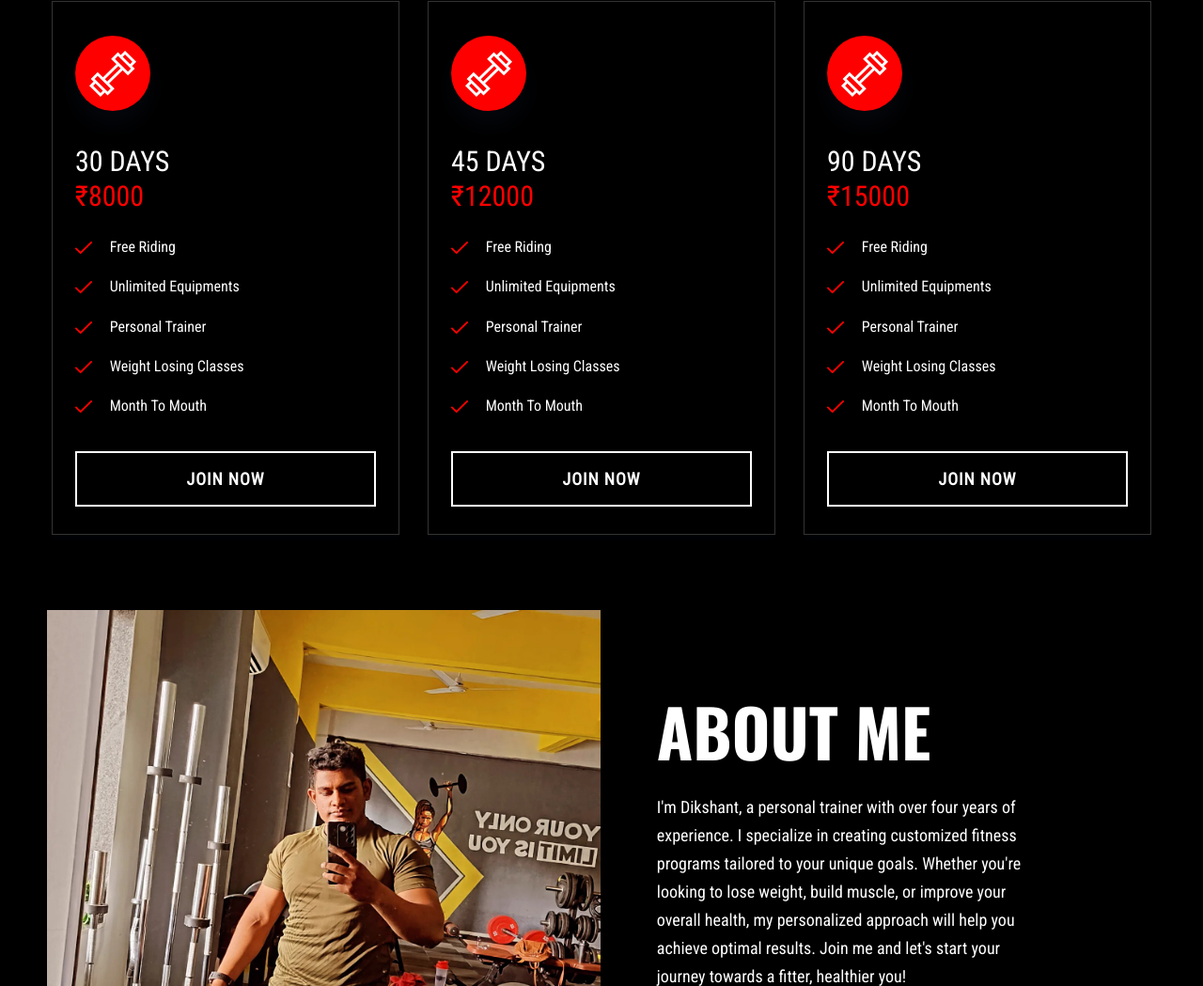
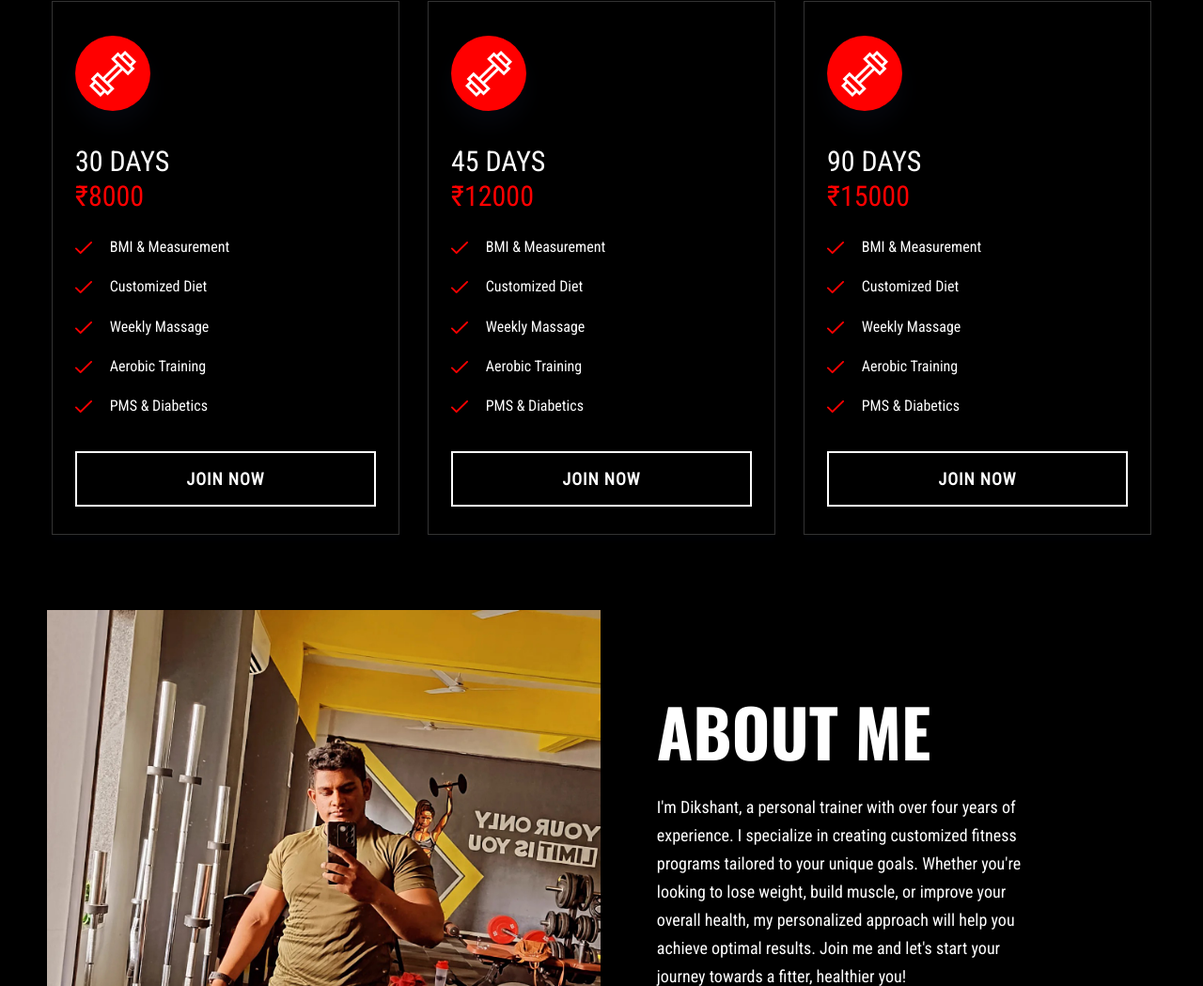
Before and after one commit to Ashraflol/LiftWithDikshant, a plain HTML site: page index.html in a window 1280 px wide. Shown: the part 2775-3824 px from the top of the page at 94% size. Drawn offline with nearby package versions, Linux system fonts and the light colour scheme.

Commit message:
third commit

```diff
--- a/index.html
+++ b/index.html
@@ -149,7 +149,7 @@
                             <img class="square-img" src="assets/img/gallery/team1.png" alt="">
                         </div>
                         <div class="cat-cap">
-                            <h5><a href="services.html">Body Building</a></h5>
+                            <h5><a >Body Building</a></h5>
                             <p>Transform your physique with our Body Building course, featuring personalized workout plans and expert guidance for all levels.</p>
                         </div>
                     </div>
@@ -160,7 +160,7 @@
                             <img class="square-img" src="assets/img/gallery/team2.png" alt="">
                         </div>
                         <div class="cat-cap">
-                            <h5><a href="services.html">Muscle Gain</a></h5>
+                            <h5><a >Muscle Gain</a></h5>
                             <p>Achieve significant muscle growth with our tailored Muscle Gain program, designed for all fitness levels.</p>
                         </div>
                     </div>
@@ -171,7 +171,7 @@
                             <img class="square-img" src="assets/img/gallery/weightloss.jpg" alt="">
                         </div>
                         <div class="cat-cap">
-                            <h5><a href="services.html">Weight Loss</a></h5>
+                            <h5><a >Weight Loss</a></h5>
                             <p>Shed pounds effectively with our Weight Loss program, featuring personalized plans and expert support.</p>
                         </div>
                     </div>
@@ -182,7 +182,7 @@
                             <img class="square-img" src="assets/img/gallery/functional.jpg" alt="">
                         </div>
                         <div class="cat-cap">
-                            <h5><a href="services.html">Functional & cross fit</a></h5>
+                            <h5><a >Functional & cross fit</a></h5>
                             <p>Enhance your strength and endurance with our Functional & CrossFit program, offering dynamic workouts and personalized coaching.</p>
                         </div>
                     </div>
@@ -193,7 +193,7 @@
                             <img class="square-img" src="assets/img/gallery/meditation.jpg" alt="">
                         </div>
                         <div class="cat-cap">
-                            <h5><a href="services.html">Meditation</a></h5>
+                            <h5><a >Meditation</a></h5>
                             <p>Find inner peace and clarity with our Meditation course, featuring guided sessions and techniques for mindfulness and stress reduction.</p>
                         </div>
                     </div>
@@ -204,7 +204,7 @@
                             <img class="square-img" src="assets/img/gallery/massage.jpg" alt="">
                         </div>
                         <div class="cat-cap">
-                            <h5><a href="services.html">Deep tissue and sports Massage </a></h5>
+                            <h5><a >Deep tissue and sports Massage </a></h5>
                             <p>Experience rejuvenation and recovery with our Deep Tissue and Sports Mass.</p>
                         </div>
                     </div>
@@ -312,7 +312,7 @@
                                         <img src="assets/img/icon/check.svg" alt="">
                                     </div>
                                     <div class="features-caption">
-                                        <p>Free riding </p>
+                                        <p>BMI & measurement </p>
                                     </div>
                                 </div>
                                 <div class="single-features">
@@ -320,7 +320,7 @@
                                         <img src="assets/img/icon/check.svg" alt="">
                                     </div>
                                     <div class="features-caption">
-                                        <p>Unlimited equipments</p>
+                                        <p>Customized diet </p>
                                     </div>
                                 </div>
                                 <div class="single-features">
@@ -328,7 +328,7 @@
                                         <img src="assets/img/icon/check.svg" alt="">
                                     </div>
                                     <div class="features-caption">
-                                        <p>Personal trainer</p>
+                                        <p>Weekly massage </p>
                                     </div>
                                 </div>
                                 <div class="single-features">
@@ -336,7 +336,7 @@
                                         <img src="assets/img/icon/check.svg" alt="">
                                     </div>
                                     <div class="features-caption">
-                                        <p>Weight losing classes</p>
+                                        <p>Aerobic training</p>
                                     </div>
                                 </div>
                                 <div class="single-features mb-20">
@@ -344,7 +344,7 @@
                                         <img src="assets/img/icon/check.svg" alt="">
                                     </div>
                                     <div class="features-caption">
-                                        <p>Month to mouth</p>
+                                        <p>PMS & diabetics</p>
                                     </div>
                                 </div>
                                 <a href="#contactme" class="border-btn border-btn2">Join Now</a>
@@ -366,7 +366,7 @@
                                         <img src="assets/img/icon/check.svg" alt="">
                                     </div>
                                     <div class="features-caption">
-                                        <p>Free riding </p>
+                                        <p>BMI & measurement </p>
                                     </div>
                                 </div>
                                 <div class="single-features">
@@ -374,7 +374,7 @@
                                         <img src="assets/img/icon/check.svg" alt="">
                                     </div>
                                     <div class="features-caption">
-                                        <p>Unlimited equipments</p>
+                                        <p>Customized diet </p>
                                     </div>
                                 </div>
                                 <div class="single-features">
@@ -382,7 +382,7 @@
                                         <img src="assets/img/icon/check.svg" alt="">
                                     </div>
                                     <div class="features-caption">
-                                        <p>Personal trainer</p>
+                                        <p>Weekly massage </p>
                                     </div>
                                 </div>
                                 <div class="single-features">
@@ -390,7 +390,7 @@
                                         <img src="assets/img/icon/check.svg" alt="">
                                     </div>
                                     <div class="features-caption">
-                                        <p>Weight losing classes</p>
+                                        <p>Aerobic training</p>
                                     </div>
                                 </div>
                                 <div class="single-features mb-20">
@@ -398,7 +398,7 @@
                                         <img src="assets/img/icon/check.svg" alt="">
                                     </div>
                                     <div class="features-caption">
-                                        <p>Month to mouth</p>
+                                        <p>PMS & diabetics</p>
                                     </div>
                                 </div>
                                 <a href="#contactme" class="border-btn border-btn2">Join Now</a>
@@ -420,7 +420,7 @@
                                         <img src="assets/img/icon/check.svg" alt="">
                                     </div>
                                     <div class="features-caption">
-                                        <p>Free riding </p>
+                                        <p>BMI & measurement </p>
                                     </div>
                                 </div>
                                 <div class="single-features">
@@ -428,7 +428,7 @@
                                         <img src="assets/img/icon/check.svg" alt="">
                                     </div>
                                     <div class="features-caption">
-                                        <p>Unlimited equipments</p>
+                                        <p>Customized diet </p>
                                     </div>
                                 </div>
                                 <div class="single-features">
@@ -436,7 +436,7 @@
                                         <img src="assets/img/icon/check.svg" alt="">
                                     </div>
                                     <div class="features-caption">
-                                        <p>Personal trainer</p>
+                                        <p>Weekly massage </p>
                                     </div>
                                 </div>
                                 <div class="single-features">
@@ -444,7 +444,7 @@
                                         <img src="assets/img/icon/check.svg" alt="">
                                     </div>
                                     <div class="features-caption">
-                                        <p>Weight losing classes</p>
+                                        <p>Aerobic training</p>
                                     </div>
                                 </div>
                                 <div class="single-features mb-20">
@@ -452,7 +452,7 @@
                                         <img src="assets/img/icon/check.svg" alt="">
                                     </div>
                                     <div class="features-caption">
-                                        <p>Month to mouth</p>
+                                        <p>PMS & diabetics</p>
                                     </div>
                                 </div>
                                 <a href="#contactme" class="border-btn border-btn2">Join Now</a>
```
Also changed, not shown: 2 other files.
